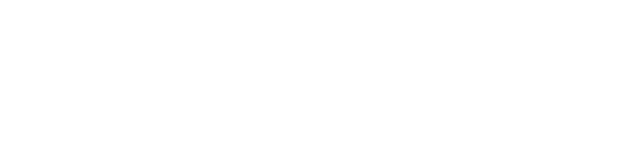
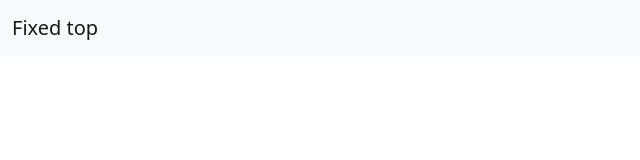
Before and after one commit to Code-Institute-Submissions/johng252627-milestone3, a plain HTML site: page index.html in a window 1280 px wide. Shown: the whole page, without its empty margins (0-640 px from the left). Drawn offline with nearby package versions, Linux system fonts and the light colour scheme.

Commit message:
add bootstrap navbar

```diff
--- a/index.html
+++ b/index.html
@@ -7,6 +7,10 @@
     <link rel="stylesheet" href="https://cdn.jsdelivr.net/npm/bootstrap@5.0.1/dist/css/bootstrap.min.css" integrity="undefined" crossorigin="anonymous">
 </head>
 <body>
-
+    <nav class="navbar fixed-top navbar-light bg-light">
+  <div class="container-fluid">
+    <a class="navbar-brand" href="#">Fixed top</a>
+  </div>
+</nav>
 </body>
 </html>
```
